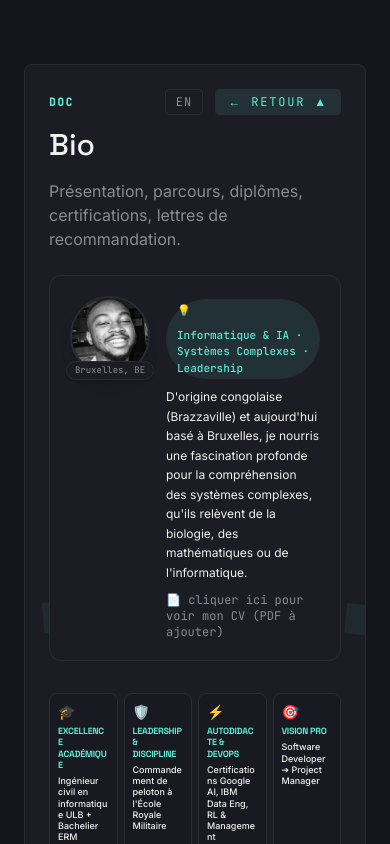
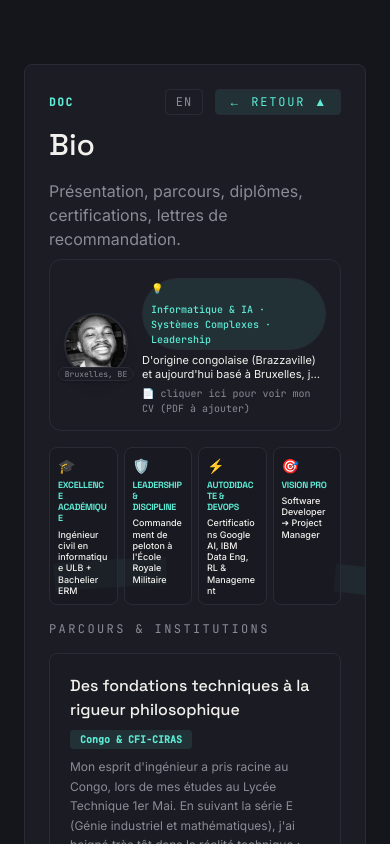
Before and after one commit to Vertu5/ndingaoba-oliviervertu, a Next.js app: page / in a window 390 px wide. Both pictures are taken after a click on the button 195 px from the left and 330 px from the top of the page. Shown: the top 844 px of the page. Built offline with nearby package versions, Linux system fonts and the light colour scheme.

Commit message:
style(bio): reduce intro text height on mobile and elevate container position

```diff
--- a/app/components/BioView.tsx
+++ b/app/components/BioView.tsx
@@ -22,7 +22,7 @@ export default function BioView({
   const ulbLink = institutionalLinks.ulb;
 
   return (
-    <div className="mt-6 space-y-8">
+    <div className="mt-2 sm:mt-6 space-y-4 sm:space-y-8">
       {/* Lightbox Modal pour photo agrandie */}
       {isZoomed && (
         <div
@@ -60,15 +60,15 @@ export default function BioView({
       )}
 
       {/* Header Block: Avatar slot + Tagline + Intro + Links */}
-      <div className="rounded-xl border border-[var(--border)] bg-[var(--bg-elevated)] p-5 md:p-8">
-        <div className="flex flex-row items-start sm:items-center gap-4 sm:gap-6">
+      <div className="rounded-xl border border-[var(--border)] bg-[var(--bg-elevated)] p-3.5 sm:p-6 md:p-8">
+        <div className="flex flex-row items-center gap-3.5 sm:gap-6">
           {/* Avatar Photo Slot cliquable */}
           <div
             className="relative group shrink-0 cursor-pointer"
             onClick={() => setIsZoomed(true)}
             title={lang === "fr" ? "Cliquer pour agrandir" : "Click to enlarge"}
           >
-            <div className="w-20 h-20 sm:w-28 sm:h-28 rounded-full border-2 border-[var(--accent)]/60 bg-[var(--bg)] overflow-hidden shadow-lg transition-all duration-300 group-hover:scale-105 group-hover:border-[var(--accent)]">
+            <div className="w-16 h-16 sm:w-28 sm:h-28 rounded-full border-2 border-[var(--accent)]/60 bg-[var(--bg)] overflow-hidden shadow-lg transition-all duration-300 group-hover:scale-105 group-hover:border-[var(--accent)]">
               <Image
                 src="/images/profile.jpeg"
                 alt="NDINGA OBA Olivier Vertu"
@@ -81,24 +81,25 @@ export default function BioView({
                 🔍
               </div>
             </div>
-            <div className="absolute -bottom-1 left-1/2 -translate-x-1/2 bg-[var(--bg-elevated)] border border-[var(--border)] px-2 py-0.5 rounded-full font-mono text-[9px] text-[var(--text-muted)] whitespace-nowrap shadow-sm group-hover:border-[var(--accent)]/50 transition-colors">
+            <div className="absolute -bottom-1 left-1/2 -translate-x-1/2 bg-[var(--bg-elevated)] border border-[var(--border)] px-1.5 py-0.2 rounded-full font-mono text-[8px] sm:text-[9px] text-[var(--text-muted)] whitespace-nowrap shadow-sm group-hover:border-[var(--accent)]/50 transition-colors">
               Bruxelles, BE
             </div>
           </div>
 
           {/* Subtitle Tag & Intro */}
           <div className="flex-1 min-w-0">
-            <div className="inline-flex max-w-full flex-wrap items-center gap-2 rounded-full border border-[var(--accent)]/30 bg-[var(--accent)]/10 px-2.5 py-0.5 sm:px-3 sm:py-1 font-mono text-[11px] sm:text-xs font-medium text-[var(--accent)] mb-2 sm:mb-3">
+            <div className="inline-flex max-w-full flex-wrap items-center gap-1.5 rounded-full border border-[var(--accent)]/30 bg-[var(--accent)]/10 px-2 py-0.5 sm:px-3 sm:py-1 font-mono text-[10px] sm:text-xs font-medium text-[var(--accent)] mb-1 sm:mb-2.5">
               <span>💡</span>
               <span>{bioNarrative.headlineTag[lang]}</span>
             </div>
 
-            <p className="text-xs sm:text-sm md:text-base leading-relaxed text-[var(--text)]">
+            {/* Texte d'intro condensé sur mobile (2 lignes max) */}
+            <p className="text-[11px] sm:text-sm md:text-base line-clamp-2 sm:line-clamp-none leading-tight sm:leading-relaxed text-[var(--text)]">
               {bioNarrative.intro[lang]}
             </p>
 
             {/* Quick Links Header */}
-            <div className="mt-2.5 sm:mt-3 font-mono text-xs text-[var(--text-muted)] flex items-center">
+            <div className="mt-1 sm:mt-2.5 font-mono text-[10px] sm:text-xs text-[var(--text-muted)] flex items-center">
               {cvUrl ? (
                 <a
                   href={cvUrl}
@@ -118,7 +119,7 @@ export default function BioView({
         </div>
       </div>
 
-      {/* 🎯 Première lecture : Résumé Exécutif en 4 piliers (4 côte à côte sur 1 seule ligne, même sur mobile) */}
+      {/* 🎯 Première lecture : Résumé Exécutif en 4 piliers (4 côte à côte sur 1 seule ligne) */}
       <div className="grid grid-cols-4 gap-1.5 sm:gap-3">
         {bioNarrative.executiveSummary.map((pill, idx) => (
           <div
```
